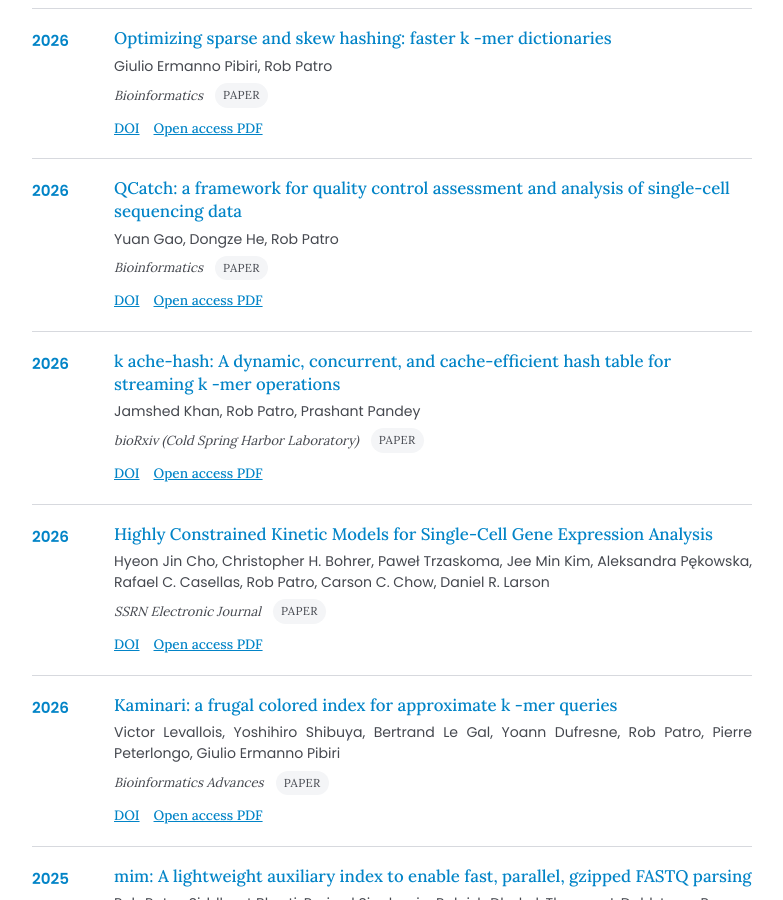
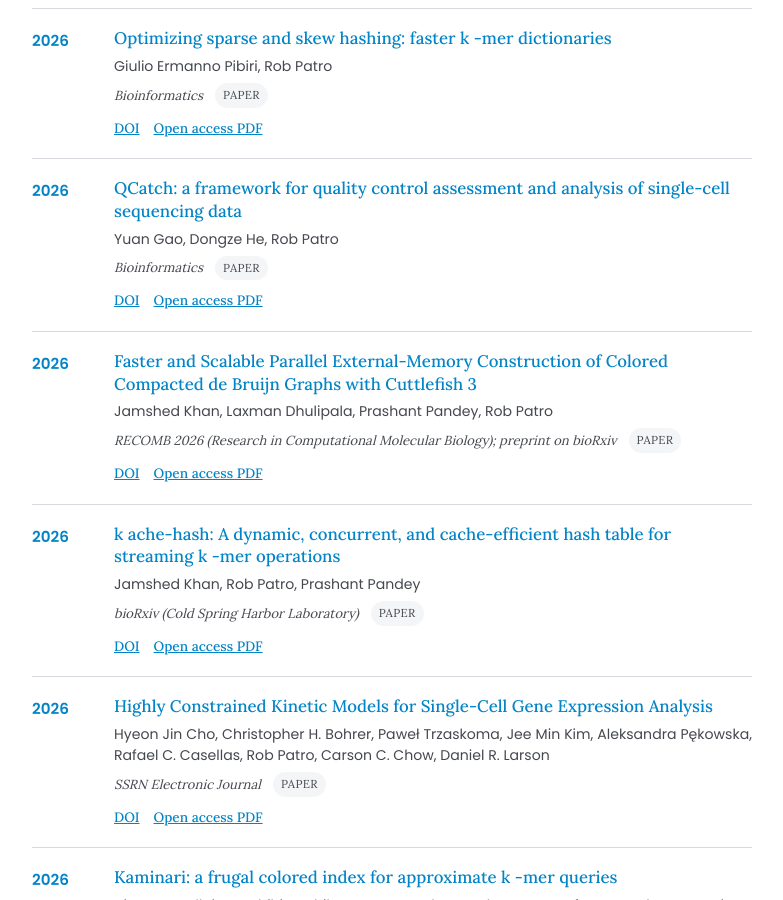
Before and after one commit to COMBINE-lab/combine-lab.github.io, a Jekyll site: the page built from publications/index.md, in a window 1280 px wide and 900 px high, scrolled down 1833 px. Shown: the whole window, without its empty margins (248-1031 px from the left). Built offline with Jekyll 4.4.1, drawn with Linux system fonts in a browser that asks for light colours; nearby versions of some CDN libraries; some of the changed text lies outside the part shown.

Commit message:
Add Cuttlefish 3 (RECOMB 2026) and SPT (RECOMB 2023) publications
Add both as curated entries in build-publications.py, since the OpenAlex
pull misses them: the Cuttlefish 3 preprint is not linked to Rob's author
record, and the Spectrum Preserving Tilings chapter is typed
"conference-paper", which INCLUDE_TYPES filters out. Regenerate
publications.yml.

Co-Authored-By: Claude Opus 5.5 <noreply@anthropic.com>

```diff
--- a/_data/build-publications.py
+++ b/_data/build-publications.py
@@ -71,6 +71,43 @@ CURATED_PUBLICATIONS = [
             "https://www.biorxiv.org/content/10.64898/"
             "2026.07.28.741211v1.full.pdf"
         ),
+    },
+    # Accepted to and presented at RECOMB 2026 (no proceedings DOI); OpenAlex does
+    # not link this preprint to Rob's author record.
+    {
+        "id": "doi:10.1101/2025.02.02.636161",
+        "title": (
+            "Faster and Scalable Parallel External-Memory Construction of Colored "
+            "Compacted de Bruijn Graphs with Cuttlefish 3"
+        ),
+        "authors": ["Jamshed Khan", "Laxman Dhulipala", "Prashant Pandey", "Rob Patro"],
+        "num_authors": 4,
+        "venue": "RECOMB 2026 (Research in Computational Molecular Biology); preprint on bioRxiv",
+        "year": 2026,
+        "date": "2026-02-26",
+        "type": "preprint",
+        "is_preprint": True,
+        "doi": "https://doi.org/10.1101/2025.02.02.636161",
+        "link": "https://doi.org/10.1101/2025.02.02.636161",
+        "is_oa": True,
+        "oa_url": "https://pmc.ncbi.nlm.nih.gov/articles/PMC11838517/",
+    },
+    # OpenAlex types this RECOMB 2023 chapter as "conference-paper", which
+    # INCLUDE_TYPES filters out.
+    {
+        "id": "doi:10.1007/978-3-031-29119-7_2",
+        "title": "Spectrum Preserving Tilings Enable Sparse and Modular Reference Indexing",
+        "authors": ["Jason Fan", "Jamshed Khan", "Giulio Ermanno Pibiri", "Rob Patro"],
+        "num_authors": 4,
+        "venue": "RECOMB 2023 (Research in Computational Molecular Biology), Lecture Notes in Computer Science",
+        "year": 2023,
+        "date": "2023-04-03",
+        "type": "book-chapter",
+        "is_preprint": False,
+        "doi": "https://doi.org/10.1007/978-3-031-29119-7_2",
+        "link": "https://doi.org/10.1007/978-3-031-29119-7_2",
+        "is_oa": True,
+        "oa_url": "https://link.springer.com/content/pdf/10.1007/978-3-031-29119-7_2.pdf",
     },
 ]
 
--- a/_data/publications.yml
+++ b/_data/publications.yml
@@ -210,6 +210,24 @@
   link: https://doi.org/10.1093/bioinformatics/btag184
   is_oa: true
   oa_url: https://doi.org/10.1093/bioinformatics/btag184
+- id: doi:10.1101/2025.02.02.636161
+  title: Faster and Scalable Parallel External-Memory Construction of Colored Compacted
+    de Bruijn Graphs with Cuttlefish 3
+  authors:
+  - Jamshed Khan
+  - Laxman Dhulipala
+  - Prashant Pandey
+  - Rob Patro
+  num_authors: 4
+  venue: RECOMB 2026 (Research in Computational Molecular Biology); preprint on bioRxiv
+  year: 2026
+  date: '2026-02-26'
+  type: preprint
+  is_preprint: true
+  doi: https://doi.org/10.1101/2025.02.02.636161
+  link: https://doi.org/10.1101/2025.02.02.636161
+  is_oa: true
+  oa_url: https://pmc.ncbi.nlm.nih.gov/articles/PMC11838517/
 - id: W7129495115
   title: 'k ache-hash: A dynamic, concurrent, and cache-efficient hash table for streaming
     k -mer operations'
@@ -748,6 +766,24 @@
   link: https://doi.org/10.5281/zenodo.7807369
   is_oa: true
   oa_url: https://zenodo.org/record/7807370
+- id: doi:10.1007/978-3-031-29119-7_2
+  title: Spectrum Preserving Tilings Enable Sparse and Modular Reference Indexing
+  authors:
+  - Jason Fan
+  - Jamshed Khan
+  - Giulio Ermanno Pibiri
+  - Rob Patro
+  num_authors: 4
+  venue: RECOMB 2023 (Research in Computational Molecular Biology), Lecture Notes
+    in Computer Science
+  year: 2023
+  date: '2023-04-03'
+  type: book-chapter
+  is_preprint: false
+  doi: https://doi.org/10.1007/978-3-031-29119-7_2
+  link: https://doi.org/10.1007/978-3-031-29119-7_2
+  is_oa: true
+  oa_url: https://link.springer.com/content/pdf/10.1007/978-3-031-29119-7_2.pdf
 - id: W4362521490
   title: Best practices for single-cell analysis across modalities
   authors:
```
